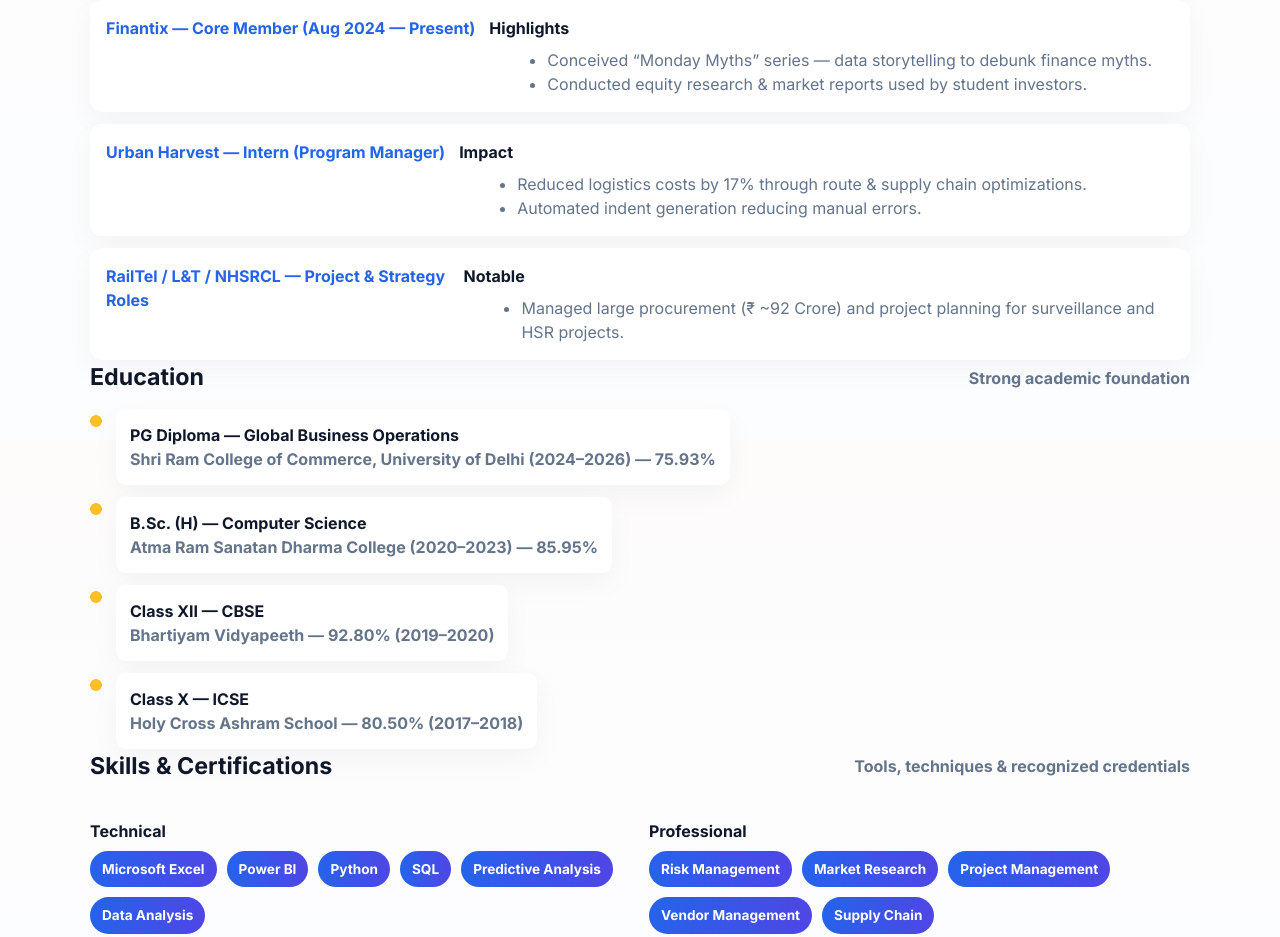
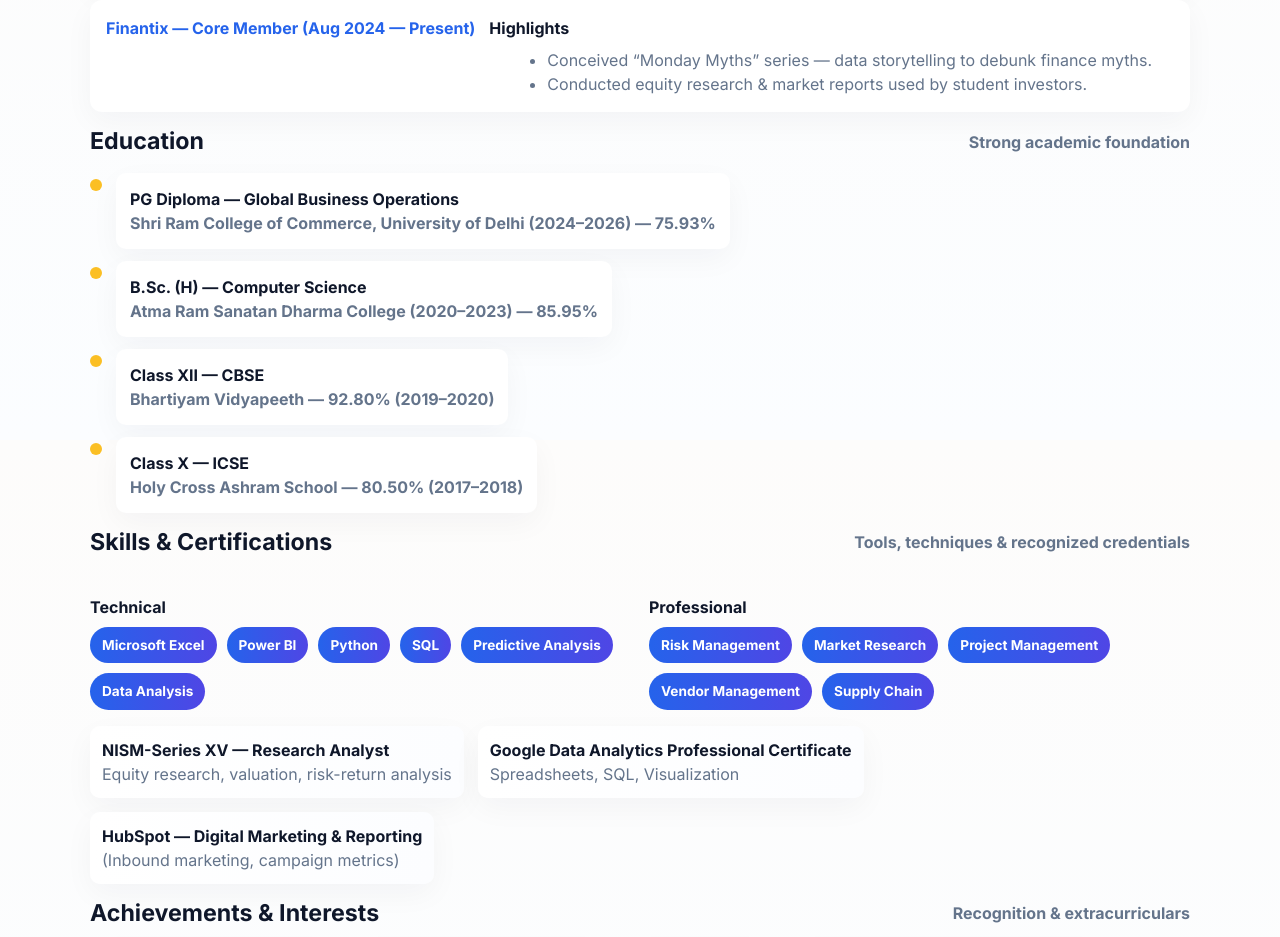
Before and after one commit to suyashpratapmall/portfolio, a plain HTML site: page index.html in a window 1280 px wide. Shown: the part 1160-2097 px from the top of the page. Drawn offline with Linux system fonts and the light colour scheme.

Commit message:
Update index.html

```diff
--- a/index.html
+++ b/index.html
@@ -298,29 +298,6 @@
           </div>
         </div>
 
-        <div class="exp-item">
-          <div class="exp-meta">Urban Harvest — Intern (Program Manager)</div>
-          <div>
-            <div style="font-weight:700">Impact</div>
-            <ul style="margin:8px 0 0 18px; color:var(--muted)">
-              <li>Reduced logistics costs by 17% through route & supply chain optimizations.</li>
-              <li>Automated indent generation reducing manual errors.</li>
-            </ul>
-          </div>
-        </div>
-
-        <div class="exp-item">
-          <div class="exp-meta">RailTel / L&T / NHSRCL — Project & Strategy Roles</div>
-          <div>
-            <div style="font-weight:700">Notable</div>
-            <ul style="margin:8px 0 0 18px; color:var(--muted)">
-              <li>Managed large procurement (₹ ~92 Crore) and project planning for surveillance and HSR projects.</li>
-            </ul>
-          </div>
-        </div>
-      </div>
-    </section>
-
     <!-- EDUCATION -->
     <section id="education" class="reveal">
       <div class="section-title">
```
